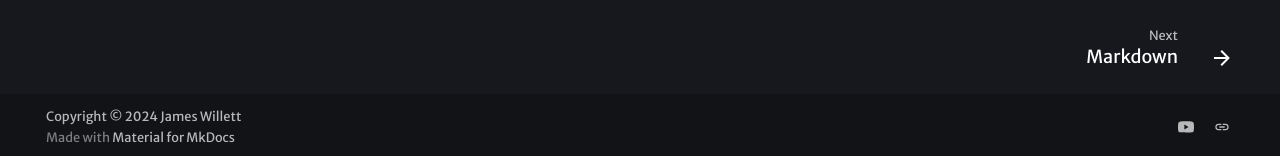
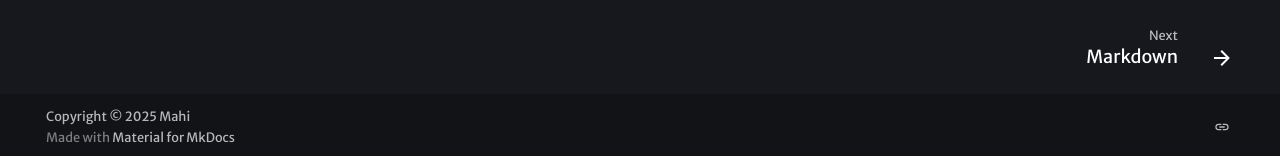
Before and after one commit to mkouhpayeh/code-wiki, an MkDocs documentation site: the page built from docs/index.md, in a window 1280 px wide and 900 px high, scrolled down 1099 px. Shown: the part 741-897 px from the top of the window. Built offline with MkDocs 1.6.1 and Material for MkDocs 9.7.7, drawn with Linux system fonts in a browser that asks for light colours; some web fonts are replaced.

Commit message:
Update mkdocs.yml

```diff
--- a/mkdocs.yml
+++ b/mkdocs.yml
@@ -47,9 +47,7 @@ markdown_extensions:
 
 extra:
   social:
-    - icon: simple/youtube
-      link: https://youtube.com/@james-willett
     - icon: simple/linkedin
-      link: https://linkedin.com/in/willettjames
+      link: https://www.linkedin.com/in/mahboubeh-kouhpayeh/
 
-copyright: Copyright &copy; 2024 James Willett
+copyright: Copyright &copy; 2025 Mahi
```
